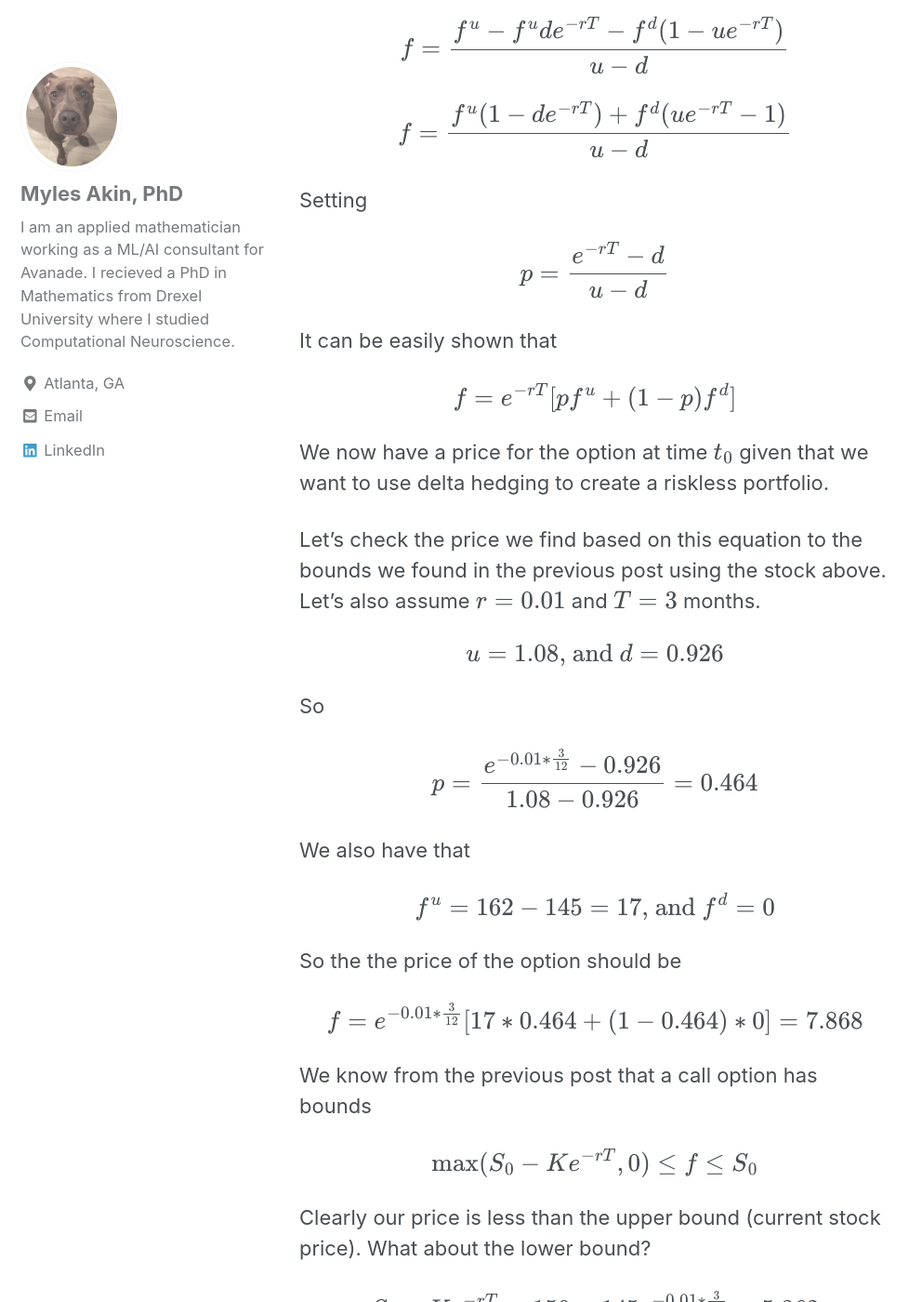
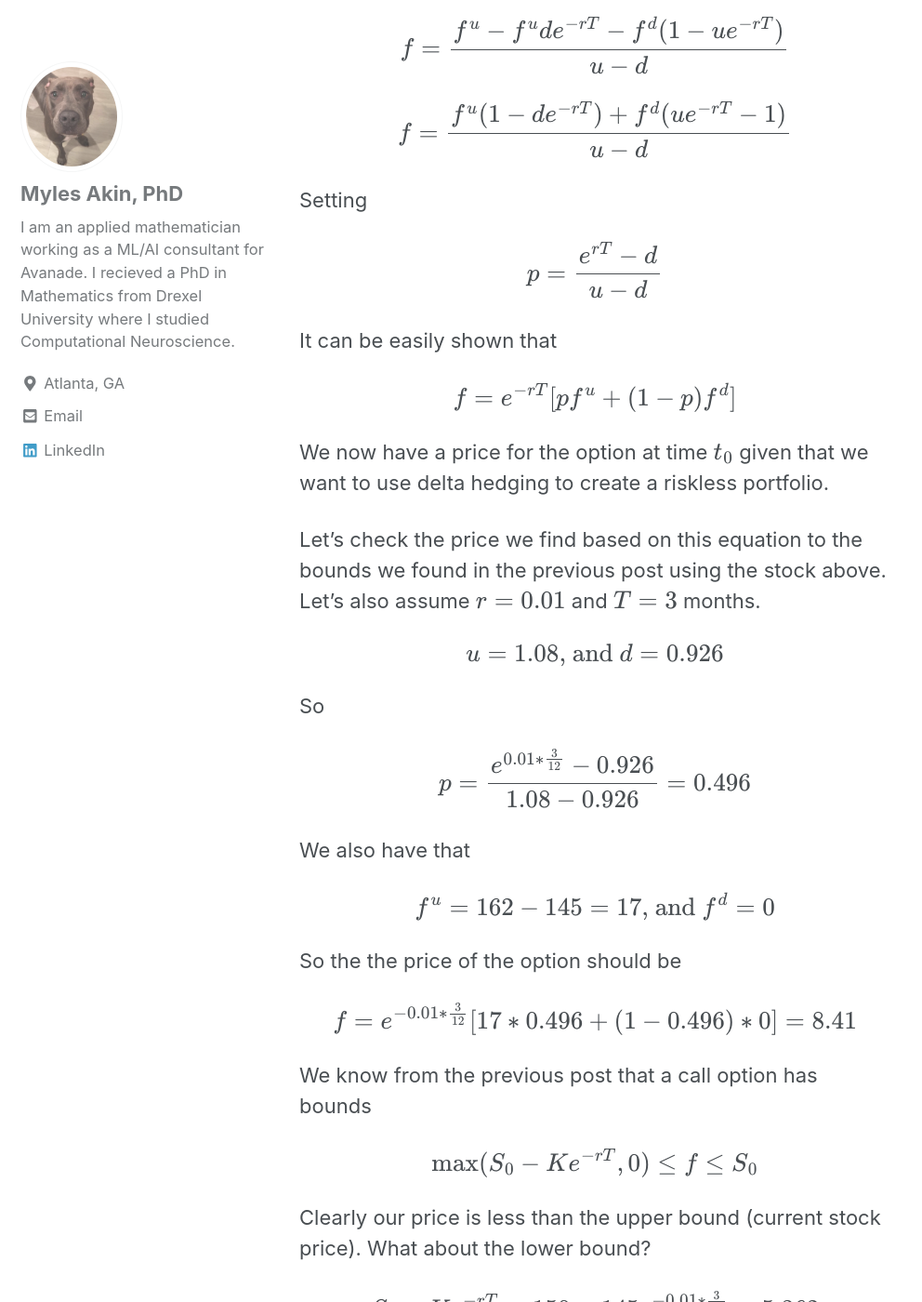
Before and after one commit to mylesakin/mylesakin.github.io, a Jekyll site: the page built from _posts/2021-08-18-BinomialPricingModel.md, in a window 1280 px wide and 1400 px high, scrolled down 4280 px. Shown: the whole window at 93% size, without its empty margins (0-992 px from the left). Built offline with Jekyll 4.4.1, drawn with Linux system fonts in a browser that asks for light colours; cached includes are drawn as plain includes; nearby versions of some CDN libraries; formulas are drawn with MathJax 3.

Commit message:
Add files via upload

```diff
--- a/_posts/2021-08-18-BinomialPricingModel.md
+++ b/_posts/2021-08-18-BinomialPricingModel.md
@@ -90,7 +90,7 @@ $$ f = \frac{f^u(1-de^{-rT}) + f^d(ue^{-rT}-1)}{u-d} $$
 
 Setting
 
-$$ p = \frac{e^{-rT} - d}{u-d} $$
+$$ p = \frac{e^{rT} - d}{u-d} $$
 
 It can be easily shown that
 
@@ -104,7 +104,7 @@ $$ u = 1.08\text{, and } d = 0.926 $$
 
 So
 
-$$ p =  \frac{e^{-0.01*\frac{3}{12}} - 0.926}{1.08-0.926} = 0.464 $$
+$$ p =  \frac{e^{0.01*\frac{3}{12}} - 0.926}{1.08-0.926} = 0.496 $$
 
 We also have that
 
@@ -112,7 +112,7 @@ $$ f^u = 162-145 = 17 \text{, and } f^d = 0 $$
 
 So the the price of the option should be
 
-$$ f = e^{-0.01*\frac{3}{12}}[17* 0.464+ (1-0.464)*0] = 7.868 $$
+$$ f = e^{-0.01*\frac{3}{12}}[17* 0.496+ (1-0.496)*0] = 8.41 $$
 
 We know from the previous post that a call option has bounds
 
```
